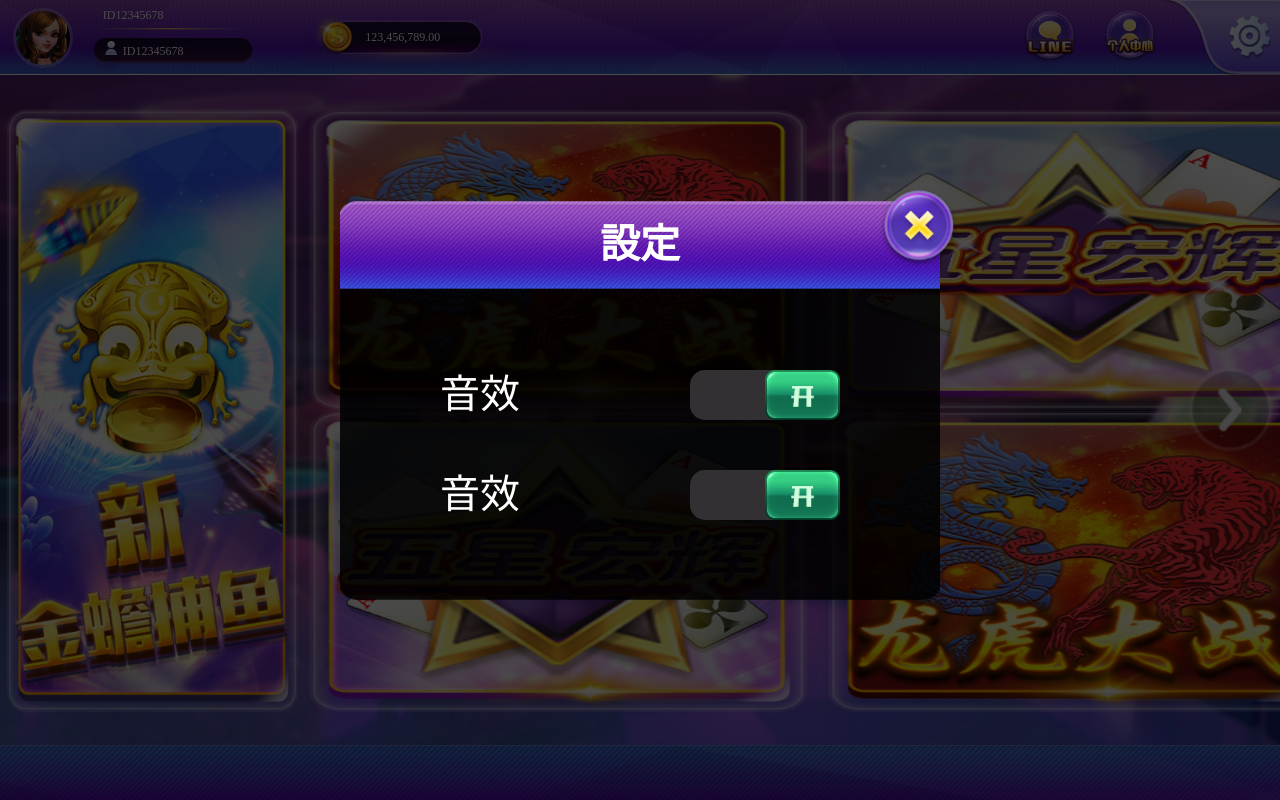
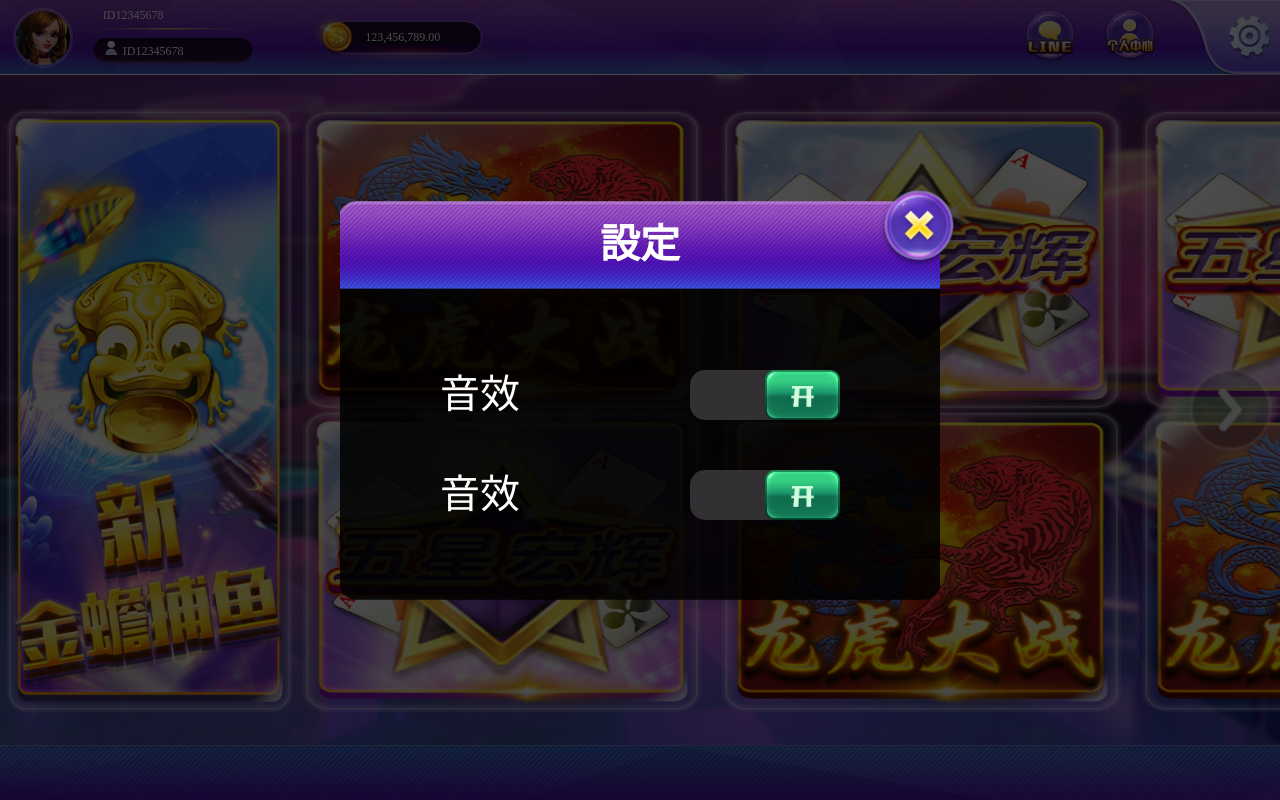
Before and after one commit to jacky1739/entertainment_loby, a Vue app: page /#/ in a window 1280 px wide. Built offline with nearby package versions, Linux system fonts and the light colour scheme.

Commit message:
小修改

```diff
--- a/src/views/Backend/DashBoard.vue
+++ b/src/views/Backend/DashBoard.vue
@@ -384,6 +384,7 @@ export default {
         '--vdp-elem-font-size': '0.8em',
         '--vdp-elem-border-radius': '3px',
         '--vdp-divider-color': '#d5d9e0'
+        // https://icehaunter.github.io/vue3-datepicker/config.html#styling-example-and-playground
       }
     }
   }
--- a/src/views/Front/IndexView.vue
+++ b/src/views/Front/IndexView.vue
@@ -38,7 +38,7 @@
   display: flex;
   height: 90%;
   &__item {
-    width: 5.5rem;  //build 需要 4.5rem
+    width: 4.5rem;  //build 需要 4.5rem
     height: 50%;
     margin: 0 .2rem 1rem 0;
   }
```
